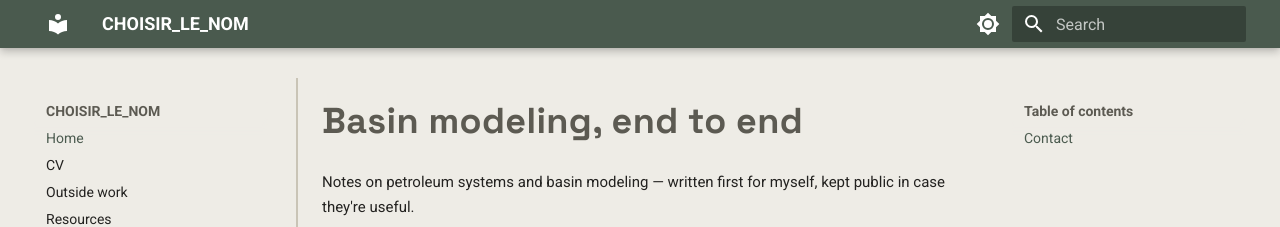
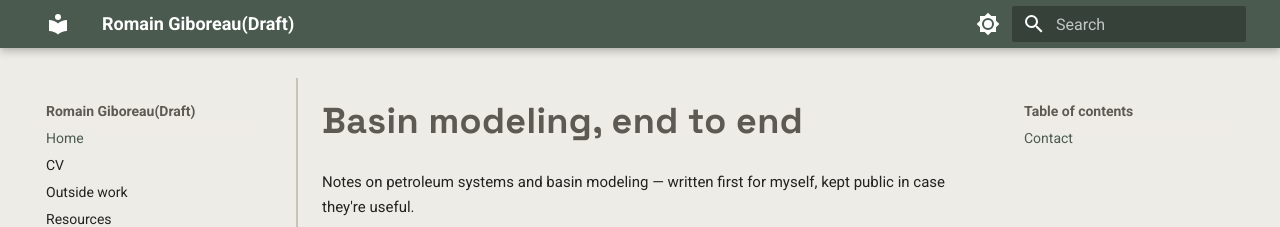
Before and after one commit to RomainGiboreau/My_Website, an MkDocs documentation site: the page built from docs/index.md, in a window 1280 px wide. Shown: the top 227 px of the page. Built offline with MkDocs 1.6.1 and Material for MkDocs 9.7.7, drawn with Linux system fonts in a browser that asks for light colours.

Commit message:
Update mkdocs.yml

```diff
--- a/mkdocs.yml
+++ b/mkdocs.yml
@@ -1,4 +1,4 @@
-site_name: CHOISIR_LE_NOM
+site_name: Romain Giboreau(Draft)
 site_description: Notes on petroleum systems and basin modeling
 site_url: https://RomainGiboreau.github.io/Personal_website/
 
```
